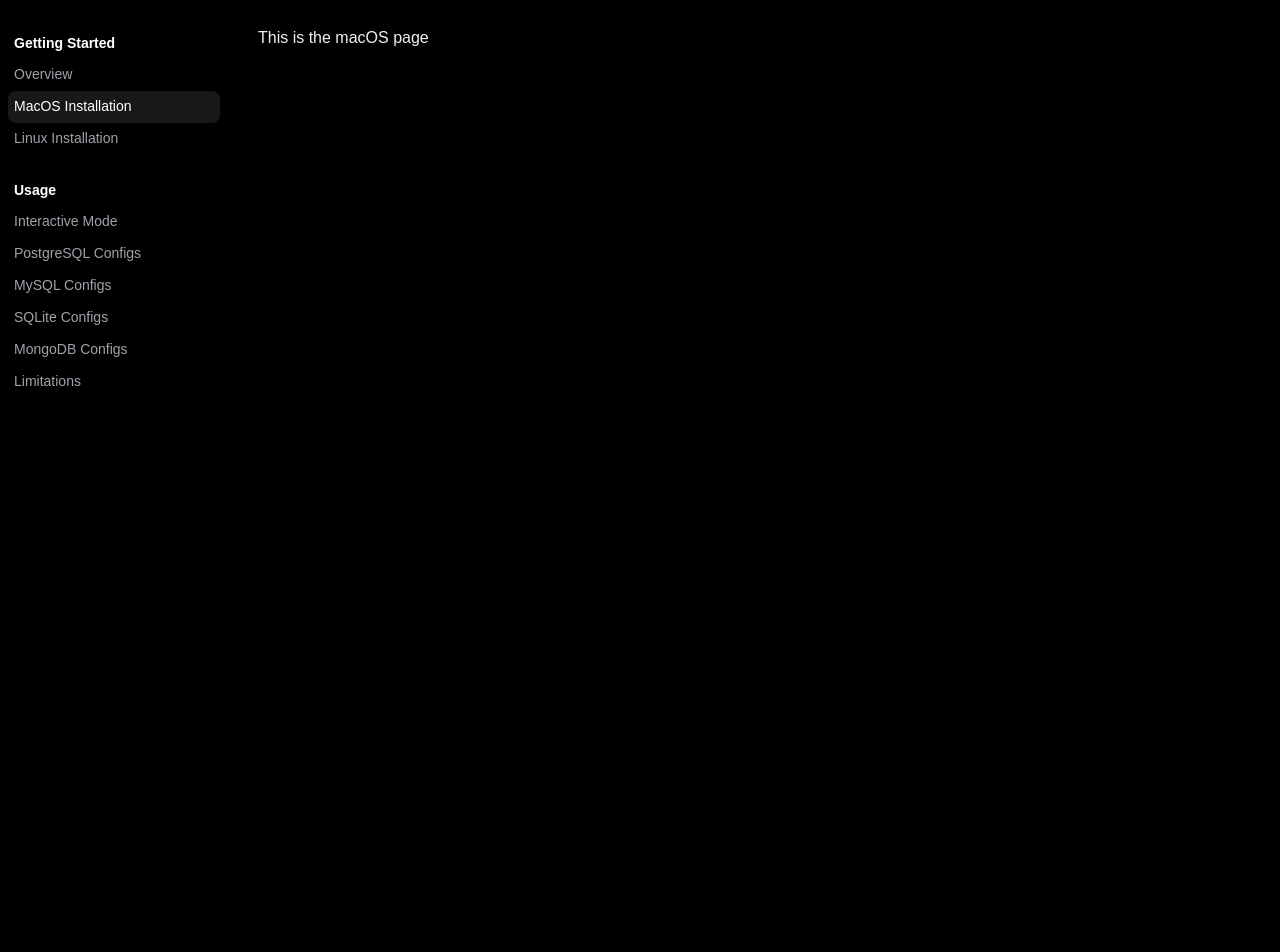
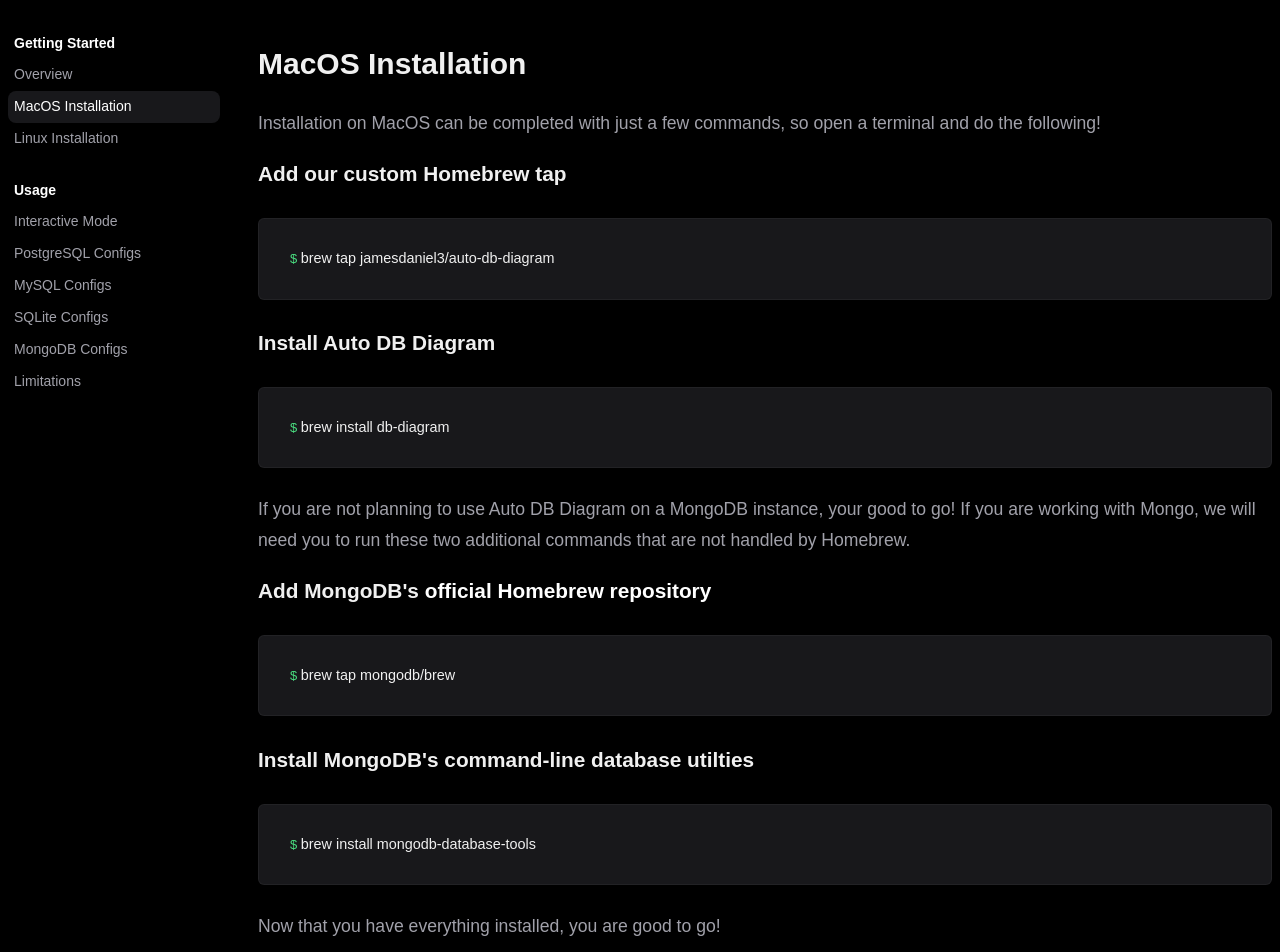
Before and after one commit to jamesdaniel3/auto-db-diagram-docs, a React (Vite) app in the folder frontend/: page /docs/installation/macos in a window 1280 px wide. Shown: the top 952 px of the page. Before the commit the page ends 816 px from the top, so only its background shows below. Built offline with nearby package versions, Linux system fonts and the light colour scheme.

Commit message:
created the mac installation page

```diff
--- a/frontend/src/components/pages/MacOSInstallation.tsx
+++ b/frontend/src/components/pages/MacOSInstallation.tsx
@@ -1,7 +1,74 @@
+import { Link } from "react-router-dom";
+
 export default function MacOSInstallation() {
   return (
     <>
-      <p>This is the macOS page</p>
+      <p className="page-title">MacOS Installation</p>
+      <p className="page-text">
+        Installation on MacOS can be completed with just a few commands, so open
+        a terminal and do the following!
+      </p>
+
+      <p className="page-section-header">Add our custom Homebrew tap</p>
+      <div className="terminal-command-container">
+        <p className="terminal-command-text">
+          <span className="terminal-command-prompt">$ </span>brew tap
+          jamesdaniel3/auto-db-diagram
+        </p>
+      </div>
+      <p className="page-section-header">Install Auto DB Diagram</p>
+      <div className="terminal-command-container">
+        <p className="terminal-command-text">
+          <span className="terminal-command-prompt">$ </span>brew install
+          db-diagram
+        </p>
+      </div>
+      <p className="page-text">
+        If you are not planning to use Auto DB Diagram on a MongoDB instance,
+        your good to go! If you are working with Mongo, we will need you to run
+        these two additional commands that are not handled by Homebrew.
+      </p>
+      <p className="page-section-header">
+        Add MongoDB's{" "}
+        <a
+          href="https://github.com/mongodb/homebrew-brew"
+          target="_blank"
+          className="page-intext-link"
+        >
+          official Homebrew repository
+        </a>
+      </p>
+      <div className="terminal-command-container">
+        <p className="terminal-command-text">
+          <span className="terminal-command-prompt">$ </span>brew tap
+          mongodb/brew
+        </p>
+      </div>
+      <p className="page-section-header">
+        Install MongoDB's command-line database utilties
+      </p>
+      <div className="terminal-command-container">
+        <p className="terminal-command-text">
+          <span className="terminal-command-prompt">$ </span>brew install
+          mongodb-database-tools
+        </p>
+      </div>
+      <p className="page-text">
+        Now that you have everything installed, you are good to go!
+      </p>
+      <p className="page-section-header">
+        <Link
+          to={{ pathname: "/docs/usage/interactive" }}
+          className="page-intext-link"
+        >
+          Start Using Auto DB Diagram!
+        </Link>
+      </p>
+      <div className="terminal-command-container">
+        <p className="terminal-command-text">
+          <span className="terminal-command-prompt">$ </span> db-diagram
+        </p>
+      </div>
     </>
   );
 }
--- a/frontend/src/styles/Pages.css
+++ b/frontend/src/styles/Pages.css
@@ -84,3 +84,26 @@
 .os-table tr:hover {
   background-color: rgba(12, 17, 22, 0.3);
 }
+
+.terminal-command-container {
+  background-color: #18181b;
+  margin-top: 1.6em;
+  margin-bottom: 1.6em;
+  padding-block: 1.75em;
+  padding-inline: 2em;
+  border-radius: 0.375rem;
+  box-shadow: inset 0 0 0 1px color-mix(in srgb, #d4d4d8 5%, transparent);
+}
+
+.terminal-command-prompt {
+  color: #4ade80;
+  font-size: 0.9em;
+  margin: 0;
+  font-weight: 300;
+}
+
+.terminal-command-text {
+  font-size: 0.9em;
+  margin: 0;
+  font-weight: 300;
+}
```
